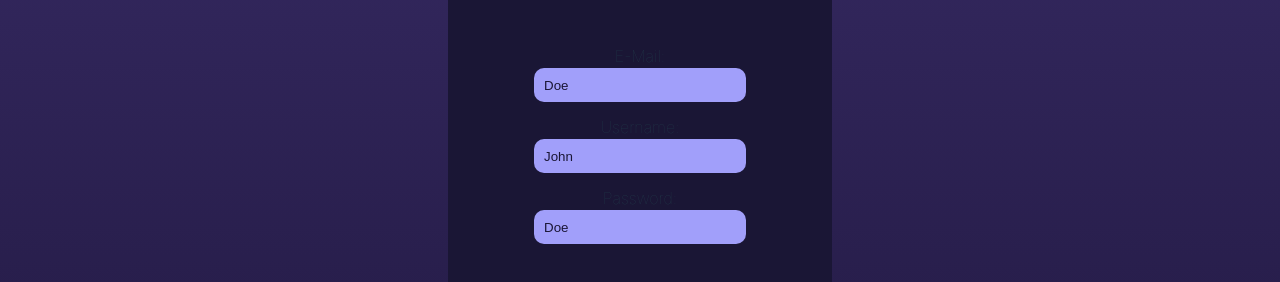
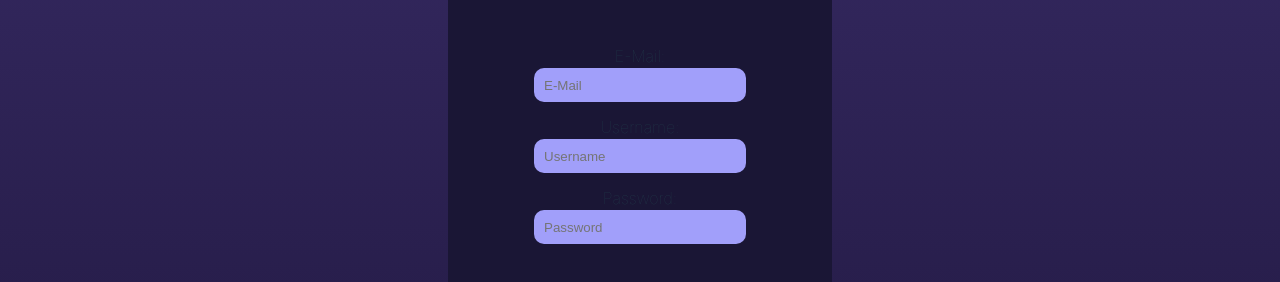
Before and after one commit to Eduard4002/steam-API-project, a React (Vite) app: page /signup in a window 1280 px wide. Shown: the part 249-531 px from the top of the page. Built offline with nearby package versions, Linux system fonts and the light colour scheme.

Commit message:
Sign up placeholders 	modified:   src/signUpPage.jsx

```diff
--- a/src/signUpPage.jsx
+++ b/src/signUpPage.jsx
@@ -7,11 +7,11 @@ function SignUp() {
         <h3>Sign Up</h3>
         <form action="" className="signUpForm">
           <label>E-Mail:</label><br />
-          <input type="text" id="lname" name="lname" value="Doe"></input><br />
+          <input type="text" id="lname" name="lname" placeholder="E-Mail"></input><br />
           <label>Username:</label><br />
-          <input type="text" id="fname" name="fname" value="John"></input><br />
+          <input type="text" id="fname" name="fname" placeholder="Username"></input><br />
           <label>Password:</label><br />
-          <input type="text" id="lname" name="lname" value="Doe"></input><br />
+          <input type="text" id="lname" name="lname" placeholder="Password"></input><br />
           <input type="submit" value="Submit"></input><br />
         </form>
         <p className="logInQ"></p>
```
